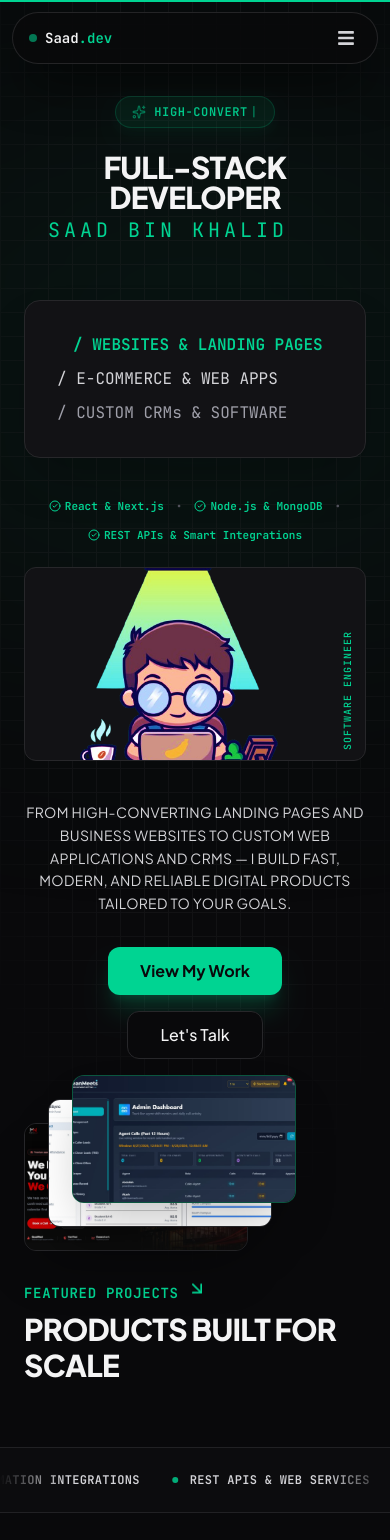
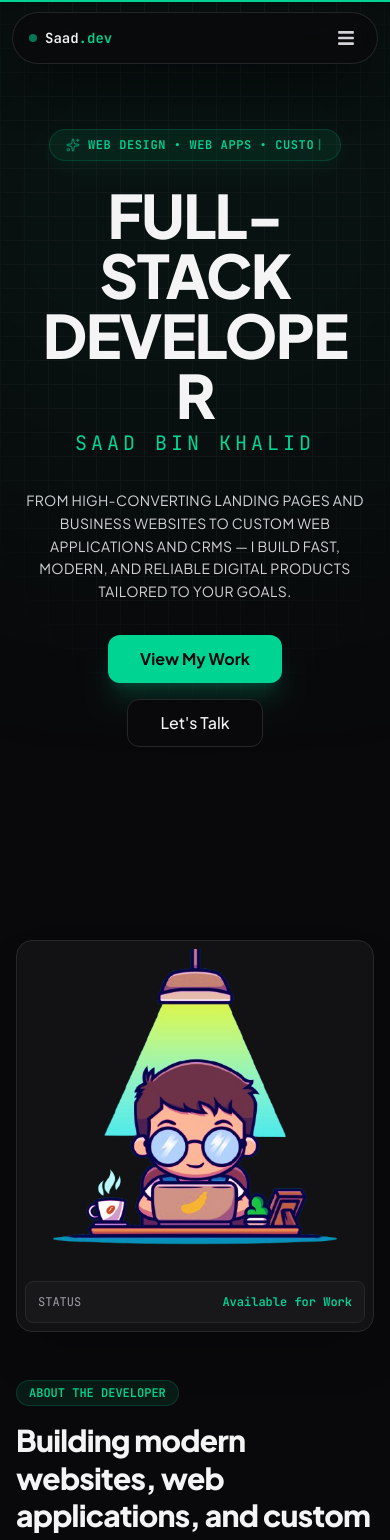
Before and after one commit to Saad0095/Saad-Portfolio, a React (Vite) app: page / in a window 390 px wide. Shown: the top 1540 px of the page. Built offline with nearby package versions, Linux system fonts and the light colour scheme.

Commit message:
fixed hero section and other info

```diff
--- a/src/App.tsx
+++ b/src/App.tsx
@@ -23,9 +23,9 @@ function App() {
       <Navbar />
       <main>
         <Hero isReady={!isLoading} />
-        <CapabilityStrip />
         <About />
         <Projects />
+        <CapabilityStrip />
         <Skills />
         <Philosophy />
         <Testimonials />
--- a/src/components/CapabilityStrip.tsx
+++ b/src/components/CapabilityStrip.tsx
@@ -1,46 +1,212 @@
 import { motion } from "framer-motion";
+import { FaReact, FaNodeJs, FaDocker, FaRobot } from "react-icons/fa";
+import {
+  SiExpress,
+  SiMongodb,
+  SiTailwindcss,
+  SiTypescript,
+  SiNextdotjs,
+  SiSocketdotio,
+  SiPuppeteer,
+} from "react-icons/si";
+import { Sparkles, ShieldCheck, Zap, Cpu } from "lucide-react";
 
-const capabilities = [
-  "Websites & Landing Pages",
-  "E-Commerce & Web Stores",
-  "Custom Web Applications",
-  "CRMs & Management Portals",
-  "AI & Automation Integrations",
-  "REST APIs & Web Services",
-  "Full-Stack Development",
-  "Database & System Design",
+const techStack = [
+  {
+    name: "React 19",
+    category: "Frontend",
+    icon: FaReact,
+    color: "text-cyan-400",
+    glow: "group-hover:border-cyan-500/40",
+  },
+  {
+    name: "Next.js 15",
+    category: "Full-Stack",
+    icon: SiNextdotjs,
+    color: "text-zinc-100",
+    glow: "group-hover:border-zinc-400/40",
+  },
+  {
+    name: "TypeScript",
+    category: "Type-Safe",
+    icon: SiTypescript,
+    color: "text-blue-400",
+    glow: "group-hover:border-blue-500/40",
+  },
+  {
+    name: "Node.js",
+    category: "Runtime",
+    icon: FaNodeJs,
+    color: "text-emerald-400",
+    glow: "group-hover:border-emerald-500/40",
+  },
+  {
+    name: "Express.js",
+    category: "REST APIs",
+    icon: SiExpress,
+    color: "text-zinc-300",
+    glow: "group-hover:border-zinc-400/40",
+  },
+  {
+    name: "MongoDB",
+    category: "Database",
+    icon: SiMongodb,
+    color: "text-emerald-500",
+    glow: "group-hover:border-emerald-500/40",
+  },
+  {
+    name: "Socket.IO",
+    category: "Real-Time",
+    icon: SiSocketdotio,
+    color: "text-zinc-100",
+    glow: "group-hover:border-emerald-400/40",
+  },
+  {
+    name: "Tailwind CSS",
+    category: "Modern UI",
+    icon: SiTailwindcss,
+    color: "text-sky-400",
+    glow: "group-hover:border-sky-400/40",
+  },
+  {
+    name: "Docker",
+    category: "DevOps",
+    icon: FaDocker,
+    color: "text-blue-400",
+    glow: "group-hover:border-blue-500/40",
+  },
+];
+
+const capabilitySolutions = [
+  {
+    title: "Multi-Role Sales CRMs",
+    tag: "Enterprise",
+    icon: ShieldCheck,
+    color: "text-emerald-400",
+  },
+  {
+    title: "Generative AI & LLM Workflows",
+    tag: "OpenAI & Groq",
+    icon: FaRobot,
+    color: "text-teal-400",
+  },
+  {
+    title: "Granular RBAC Permissions",
+    tag: "Security",
+    icon: ShieldCheck,
+    color: "text-emerald-300",
+  },
+  {
+    title: "Real-Time Live Lead Routing",
+    tag: "Socket.IO",
+    icon: Zap,
+    color: "text-amber-400",
+  },
+  {
+    title: "SaaS School Management Portals",
+    tag: "Multi-Tenant",
+    icon: Cpu,
+    color: "text-cyan-400",
+  },
+  {
+    title: "High-Converting Landing Pages",
+    tag: "Performance & SEO",
+    icon: Sparkles,
+    color: "text-emerald-400",
+  },
+  {
+    title: "Automated Data Scraping Bots",
+    tag: "Puppeteer",
+    icon: SiPuppeteer,
+    color: "text-emerald-300",
+  },
 ];
 
 const CapabilityStrip = () => {
   return (
     <section
       id="capabilities"
-      className="py-6 bg-[#0c0c0e] border-y border-zinc-800/80 overflow-hidden relative group select-none"
+      className="py-10 bg-[#0c0c0e]/90 border-y border-zinc-800/80 overflow-hidden relative group select-none backdrop-blur-sm"
     >
-      {/* Subtle fade masks on left and right edges */}
-      <div className="absolute left-0 top-0 bottom-0 w-16 bg-gradient-to-r from-[#0c0c0e] to-transparent z-10 pointer-events-none" />
-      <div className="absolute right-0 top-0 bottom-0 w-16 bg-gradient-to-l from-[#0c0c0e] to-transparent z-10 pointer-events-none" />
+      {/* Top Section Header Pill */}
+      <div className="flex justify-center mb-6 px-4">
+        <div className="inline-flex items-center gap-2 px-3.5 py-1.5 rounded-full bg-zinc-900/90 border border-zinc-800 text-[11px] font-mono font-medium text-zinc-400 tracking-wider uppercase shadow-inner">
+          <span className="w-2 h-2 rounded-full bg-emerald-400 animate-pulse" />
+          <span>PRODUCTION-PROVEN TECH ECOSYSTEM & CAPABILITIES</span>
+        </div>
+      </div>
 
-      <div className="flex w-full overflow-hidden">
+      {/* Edge Gradient Fade Masks */}
+      <div className="absolute left-0 top-0 bottom-0 w-24 sm:w-40 bg-gradient-to-r from-[#0c0c0e] via-[#0c0c0e]/90 to-transparent z-20 pointer-events-none" />
+      <div className="absolute right-0 top-0 bottom-0 w-24 sm:w-40 bg-gradient-to-l from-[#0c0c0e] via-[#0c0c0e]/90 to-transparent z-20 pointer-events-none" />
+
+      {/* Lane 1: Core Technologies (Moves Left) */}
+      <div className="flex w-full overflow-hidden mb-3.5">
         <motion.div
-          className="flex items-center gap-8 whitespace-nowrap group-hover:[animation-play-state:paused]"
+          className="flex items-center gap-3.5 whitespace-nowrap group-hover:[animation-play-state:paused]"
           animate={{ x: ["0%", "-50%"] }}
           transition={{
             repeat: Infinity,
             repeatType: "loop",
-            duration: 25,
+            duration: 32,
             ease: "linear",
           }}
         >
-          {/* Duplicate loop array for seamless continuous marquee */}
-          {[...capabilities, ...capabilities, ...capabilities, ...capabilities].map((item, idx) => (
-            <div key={idx} className="flex items-center gap-8">
-              <span className="text-xs sm:text-sm font-mono font-semibold text-zinc-300 tracking-wide uppercase flex items-center gap-3">
-                <span className="w-1.5 h-1.5 rounded-full bg-emerald-400/80 inline-block" />
-                {item}
-              </span>
-            </div>
-          ))}
+          {[...techStack, ...techStack, ...techStack].map((item, idx) => {
+            const Icon = item.icon;
+            return (
+              <div
+                key={idx}
+                className={`inline-flex items-center gap-3 px-4 py-2.5 rounded-xl bg-[#121215]/95 border border-zinc-800/90 shadow-md transition-all duration-300 hover:scale-105 hover:bg-[#18181c] ${item.glow} group/card`}
+              >
+                <div className="w-7 h-7 rounded-lg bg-zinc-900/90 border border-zinc-800 flex items-center justify-center text-base">
+                  <Icon className={item.color} />
+                </div>
+                <div className="text-left">
+                  <div className="text-xs font-mono font-bold text-zinc-200 group-hover/card:text-white transition-colors">
+                    {item.name}
+                  </div>
+                  <div className="text-[10px] font-mono text-zinc-500 uppercase tracking-wider">
+                    {item.category}
+                  </div>
+                </div>
+              </div>
+            );
+          })}
+        </motion.div>
+      </div>
+
+      {/* Lane 2: Solutions & Architecture (Moves Right) */}
+      <div className="flex w-full overflow-hidden">
+        <motion.div
+          className="flex items-center gap-3.5 whitespace-nowrap group-hover:[animation-play-state:paused]"
+          animate={{ x: ["-50%", "0%"] }}
+          transition={{
+            repeat: Infinity,
+            repeatType: "loop",
+            duration: 36,
+            ease: "linear",
+          }}
+        >
+          {[...capabilitySolutions, ...capabilitySolutions, ...capabilitySolutions].map(
+            (item, idx) => {
+              const Icon = item.icon;
+              return (
+                <div
+                  key={idx}
+                  className="inline-flex items-center gap-2.5 px-3.5 py-2 rounded-xl bg-zinc-900/60 border border-zinc-800/70 shadow-sm transition-all duration-300 hover:border-emerald-500/40 hover:bg-zinc-900 hover:scale-105 group/sol"
+                >
+                  <Icon className={`size-3.5 ${item.color} shrink-0`} />
+                  <span className="text-xs font-mono font-medium text-zinc-300 group-hover/sol:text-zinc-100 transition-colors">
+                    {item.title}
+                  </span>
+                  <span className="text-[9px] font-mono px-1.5 py-0.5 rounded bg-zinc-800/90 border border-zinc-700/60 text-zinc-400 group-hover/sol:text-emerald-400 group-hover/sol:border-emerald-500/30 transition-colors">
+                    {item.tag}
+                  </span>
+                </div>
+              );
+            }
+          )}
         </motion.div>
       </div>
     </section>
--- a/src/components/Footer.tsx
+++ b/src/components/Footer.tsx
@@ -55,7 +55,7 @@ const Footer = () => {
               <FaLinkedin size={16} />
             </a>
             <a
-              href="https://wa.me/923218797825"
+              href="https://wa.me/923170218290"
               target="_blank"
               rel="noopener noreferrer"
               aria-label="WhatsApp Contact"
--- a/src/components/ui/hero-04.tsx
+++ b/src/components/ui/hero-04.tsx
@@ -1,16 +1,17 @@
 import { motion } from "framer-motion";
-import { ArrowDownRight, Sparkles, CheckCircle2 } from "lucide-react";
+import { Sparkles } from "lucide-react";
 import { Button } from "@/components/ui/button";
-import DevImg from "@/assets/developer_image.jpg";
-import crmImg from "@/assets/Cleanmeets CRM (1).jpg";
-import schoolSyncImg from "@/assets/SchoolSync.jpeg";
-import meetsnexImg from "@/assets/meetsnex (1).jpg";
+// import DevImg from "@/assets/developer_image.jpg";
+// import crmImg from "@/assets/Cleanmeets CRM (1).jpg";
+// import schoolSyncImg from "@/assets/SchoolSync.jpeg";
+// import meetsnexImg from "@/assets/meetsnex (1).jpg";
+// import { ArrowDownRight, CheckCircle2 } from "lucide-react";
 
 import { Typewriter } from "@/components/ui/typewriter";
 
 export function HeroSection04({ isReady = true }: { isReady?: boolean }) {
   return (
-    <section className="min-h-screen overflow-hidden relative pt-24 pb-16 bg-[#09090b] text-zinc-100 flex flex-col justify-center select-none">
+    <section className="min-h-screen overflow-hidden relative pt-24 pb-16 bg-[#09090b] text-zinc-100 flex flex-col justify-center">
       {/* Background Radial Light Glow */}
       <div className="absolute top-1/4 left-1/2 -translate-x-1/2 -translate-y-1/2 w-[700px] h-[380px] bg-emerald-500/10 blur-[160px] rounded-full pointer-events-none" />
 
@@ -27,10 +28,10 @@ export function HeroSection04({ isReady = true }: { isReady?: boolean }) {
             <Sparkles className="size-3.5 text-emerald-400 animate-pulse shrink-0" />
             <Typewriter
               words={[
-                "WEBSITES • WEB APPS • CUSTOM SOFTWARE",
+                "FULL-STACK WEB DEVELOPMENT",
+                "WEB DESIGN • WEB APPS • CUSTOM SOFTWARE",
                 "HIGH-CONVERTING LANDING PAGES",
                 "E-COMMERCE & CUSTOM CRMs",
-                "FULL-STACK WEB DEVELOPMENT"
               ]}
               typingSpeed={70}
               pauseTime={2000}
@@ -44,7 +45,7 @@ export function HeroSection04({ isReady = true }: { isReady?: boolean }) {
             initial={{ opacity: 0, y: 30 }}
             animate={isReady ? { opacity: 1, y: 0 } : { opacity: 0, y: 30 }}
             transition={{ duration: 0.7, delay: 0.2 }}
-            className="z-20 text-zinc-100 relative font-extrabold tracking-tight sm:tracking-[-5px] md:tracking-[-8px] xl:tracking-[-12px] text-3xl sm:text-6xl md:text-8xl xl:text-[9rem] uppercase leading-none break-words"
+            className="z-20 text-zinc-100 relative font-extrabold tracking-tight sm:tracking-[-5px] md:tracking-[-8px] xl:tracking-[-12px] text-6xl sm:text-6xl md:text-7xl xl:text-[8rem] uppercase leading-none break-words mb-1"
           >
             FULL-STACK DEVELOPER
           </motion.h1>
@@ -58,17 +59,17 @@ export function HeroSection04({ isReady = true }: { isReady?: boolean }) {
             SAAD BIN KHALID
           </motion.p>
           <motion.p
-            initial={{ opacity: 0, x: 20 }}
-            animate={isReady ? { opacity: 1, x: 0 } : { opacity: 0, x: 20 }}
+            initial={{ opacity: 0, y: 15 }}
+            animate={isReady ? { opacity: 1, y: 0 } : { opacity: 0, y: 15 }}
             transition={{ duration: 0.6, delay: 0.4 }}
-            className="text-xl sm:hidden absolute -bottom-8 left-6 font-light tracking-[4px] font-mono text-emerald-400"
+            className="text-xl sm:text-xl sm:hidden absolute -bottom-8 inset-x-0 mx-auto text-center font-light tracking-[4px] font-mono text-emerald-400"
           >
             SAAD BIN KHALID
           </motion.p>
         </div>
 
         {/* Center Grid Showcase */}
-        <div className="grid relative mt-16">
+        {/* <div className="grid relative mt-16">
           <motion.div
             initial={{ opacity: 0, y: 35 }}
             animate={isReady ? { opacity: 1, y: 0 } : { opacity: 0, y: 35 }}
@@ -97,7 +98,6 @@ export function HeroSection04({ isReady = true }: { isReady?: boolean }) {
               </div>
             </div>
 
-            {/* Subtle Tech Stack Ticker Pill */}
             <div className="flex flex-wrap items-center justify-center gap-3 text-[11px] font-mono text-zinc-400 pt-2">
               <span className="flex items-center gap-1 text-emerald-400 font-semibold">
                 <CheckCircle2 className="size-3 text-emerald-400" /> React & Next.js
@@ -113,7 +113,6 @@ export function HeroSection04({ isReady = true }: { isReady?: boolean }) {
             </div>
           </motion.div>
 
-          {/* Mobile Profile Image */}
           <div className="flex md:hidden mt-6 w-full overflow-hidden bg-[#121215] rounded-xl border border-zinc-800">
             <img
               src={DevImg}
@@ -124,14 +123,14 @@ export function HeroSection04({ isReady = true }: { isReady?: boolean }) {
               SOFTWARE ENGINEER
             </div>
           </div>
-        </div>
+        </div> */}
 
         {/* Subtitle Statement */}
         <motion.div
           initial={{ opacity: 0, y: 20 }}
           animate={isReady ? { opacity: 1, y: 0 } : { opacity: 0, y: 20 }}
           transition={{ duration: 0.6, delay: 0.45 }}
-          className="md:mt-16 mt-10"
+          className="mt-16"
         >
           <p className="mx-auto max-w-2xl font-sans text-center text-zinc-300 text-sm md:text-base leading-relaxed uppercase tracking-wide">
             FROM HIGH-CONVERTING LANDING PAGES AND BUSINESS WEBSITES TO CUSTOM WEB APPLICATIONS AND CRMs — I BUILD FAST, MODERN, AND RELIABLE DIGITAL PRODUCTS TAILORED TO YOUR GOALS.
@@ -158,7 +157,7 @@ export function HeroSection04({ isReady = true }: { isReady?: boolean }) {
         </motion.div>
 
         {/* Recent Work Footer Cards */}
-        <motion.div
+        {/* <motion.div
           initial={{ opacity: 0, y: 35 }}
           animate={isReady ? { opacity: 1, y: 0 } : { opacity: 0, y: 35 }}
           transition={{ duration: 0.7, delay: 0.65 }}
@@ -202,7 +201,7 @@ export function HeroSection04({ isReady = true }: { isReady?: boolean }) {
               </h2>
             </div>
           </div>
-        </motion.div>
+        </motion.div> */}
 
       </div>
 
```
Also changed, not shown: src/components/ContactInfo.tsx (+4 -4 lines), 1 other file (tests, documents, lock files or other folders).
